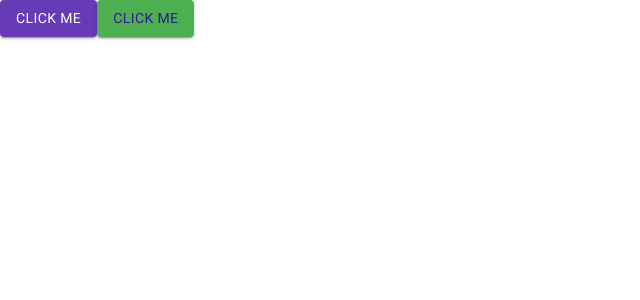
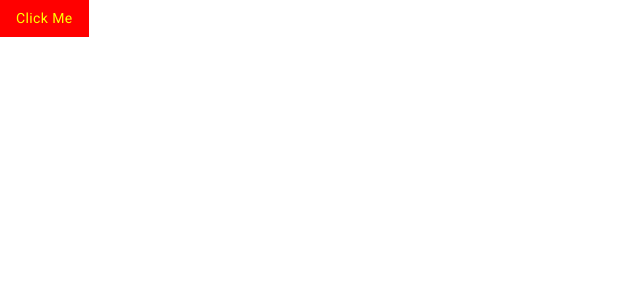
Before and after one commit to Shakib448/mui-template, a React (Create React App) app: page / in a window 1280 px wide. Shown: the top 300 px of the page, without its empty margins (0-640 px from the left). Built offline with nearby package versions, Linux system fonts and the light colour scheme.

Commit message:
WIP on MUI-THEME

```diff
--- a/package.json
+++ b/package.json
@@ -9,6 +9,7 @@
     "@testing-library/jest-dom": "^5.11.9",
     "@testing-library/react": "^11.2.5",
     "@testing-library/user-event": "^12.7.1",
+    "clsx": "^1.1.1",
     "fontsource-roboto": "^4.0.0",
     "node-sass": "^5.0.0",
     "react": "^17.0.1",
--- a/src/App.js
+++ b/src/App.js
@@ -1,16 +1,12 @@
 import { ThemeProvider, Button } from "@material-ui/core";
 import React from "react";
+import BandButton from "./Common/BandButton";
 import theme from "./Theme/Theme";
 
 const App = () => {
   return (
     <ThemeProvider theme={theme}>
-      <Button variant="contained" color="primary">
-        Click Me
-      </Button>
-      <Button variant="contained" color="secondary">
-        Click Me
-      </Button>
+      <BandButton color="primary">Click Me</BandButton>
     </ThemeProvider>
   );
 };
--- /dev/null
+++ b/src/Common/BandButton.js
@@ -0,0 +1,32 @@
+import { Button, makeStyles } from "@material-ui/core";
+import clsx from "clsx";
+import React from "react";
+
+const useStyles = makeStyles({
+  default: {
+    borderRadius: 0,
+    textTransform: "none",
+  },
+  primary: {
+    "&:hover": {
+      background: "red",
+      color: "yellow",
+    },
+  },
+});
+
+const BandButton = ({ color, children }) => {
+  const classes = useStyles();
+  return (
+    <Button
+      classes={{ root: classes.default, containedPrimary: classes.primary }}
+      variant="contained"
+      color={color}
+      disableElevation
+    >
+      {children}
+    </Button>
+  );
+};
+
+export default BandButton;
```
